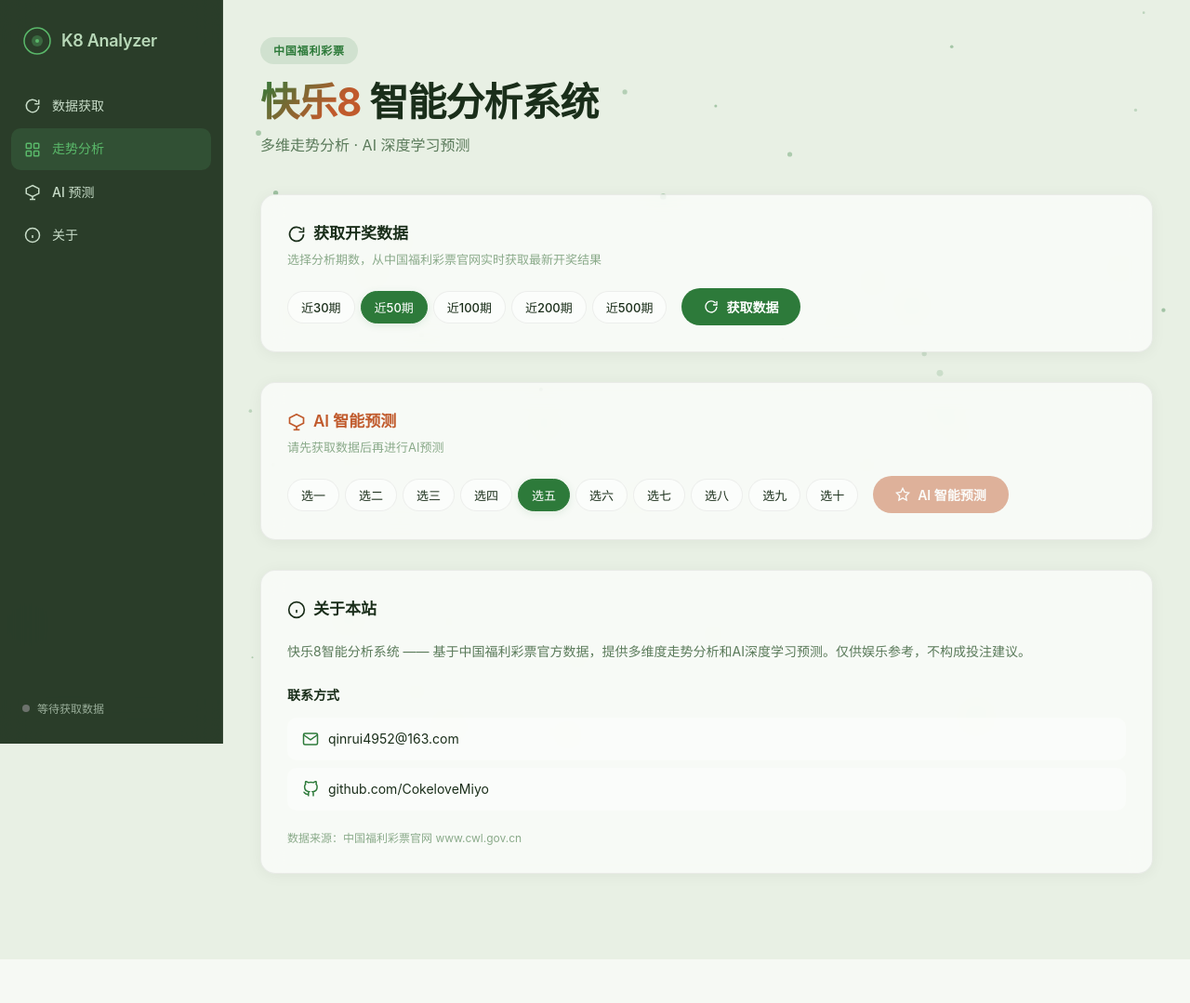
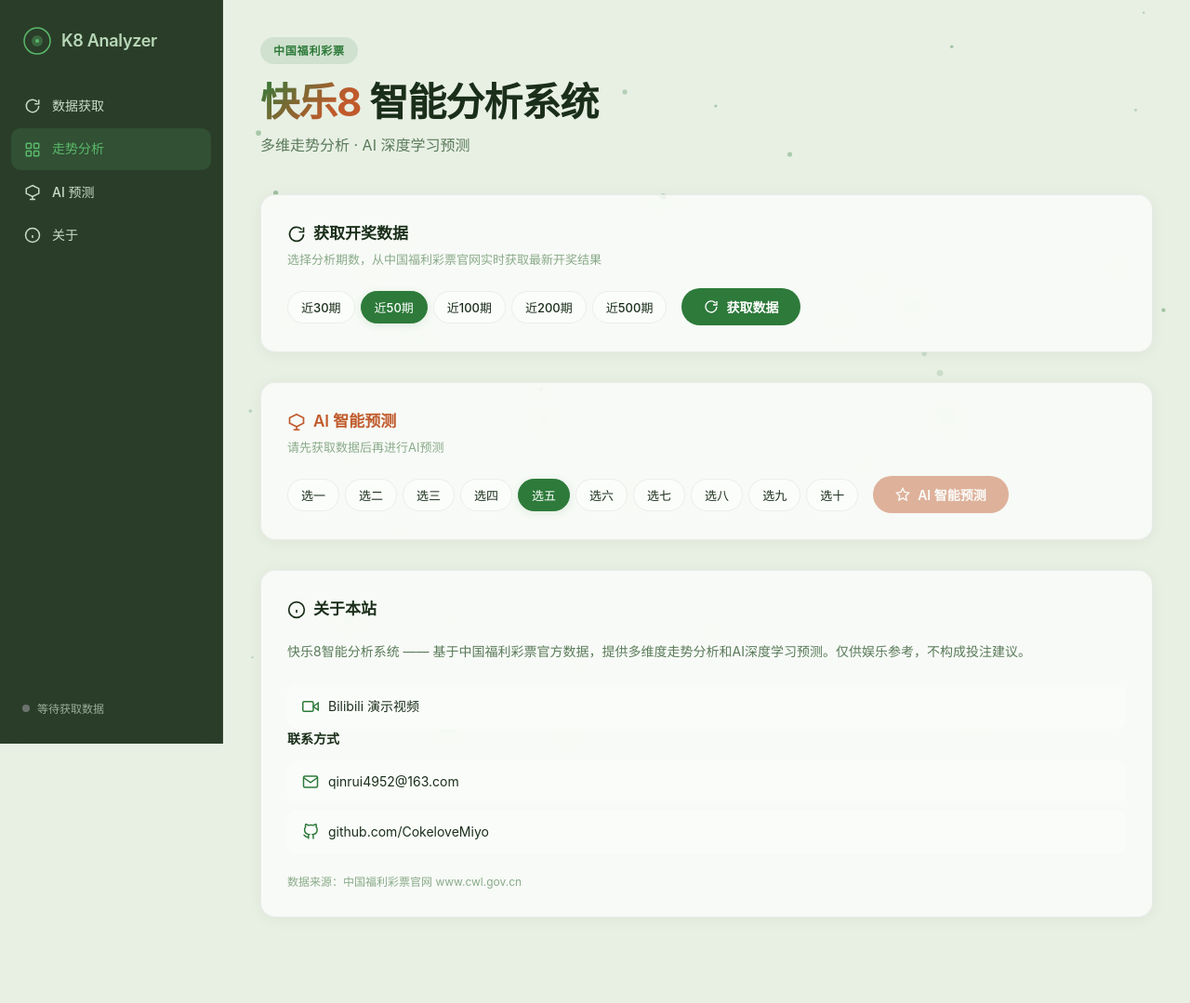
Before and after one commit to CokeloveMiyo/kl8-analyzer, a Flask app: page / in a window 1280 px wide. Shown: the whole page at 93% size. Before the commit the page ends 1032 px from the top, so only its background shows below. Run offline with Flask 3, Linux system fonts and the light colour scheme.

Commit message:
chore: add one-click start script and Bilibili video link

```diff
--- a/templates/index.html
+++ b/templates/index.html
@@ -300,6 +300,12 @@
         </div>
         <div class="about-content">
           <p class="about-desc">快乐8智能分析系统 —— 基于中国福利彩票官方数据，提供多维度走势分析和AI深度学习预测。仅供娱乐参考，不构成投注建议。</p>
+          <div class="about-video">
+            <a href="https://www.bilibili.com/video/BV1xNLg6yERT/?vd_source=b613ca8bfdd52cc13bc1f6530b071ff3" target="_blank" class="contact-item">
+              <svg width="18" height="18" viewBox="0 0 24 24" fill="none" stroke="currentColor" stroke-width="2"><polygon points="23 7 16 12 23 17 23 7"/><rect x="1" y="5" width="15" height="14" rx="2" ry="2"/></svg>
+              <span>Bilibili 演示视频</span>
+            </a>
+          </div>
           <div class="about-contact">
             <h4>联系方式</h4>
             <div class="contact-items">
```
Also changed, not shown: 2 other files.
